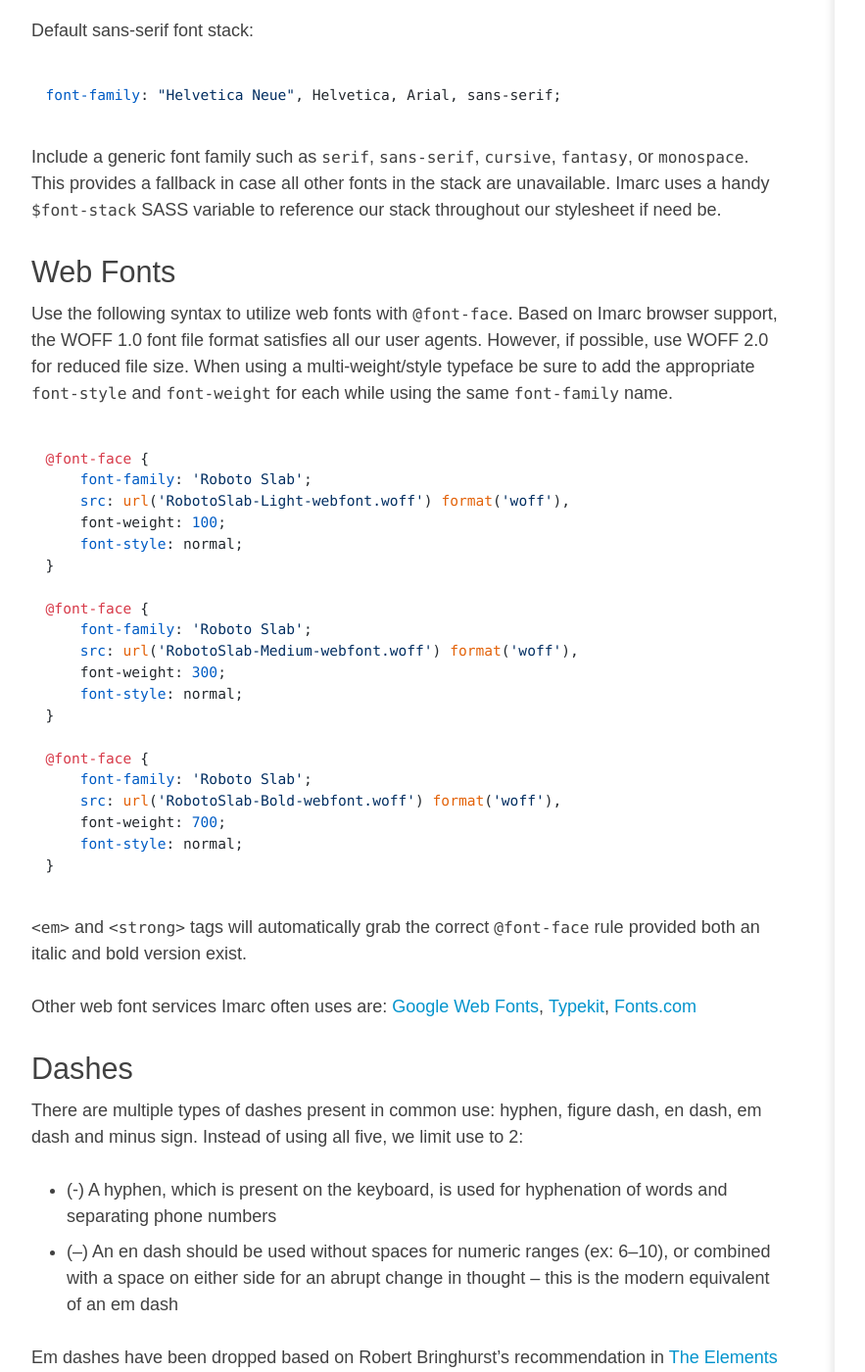
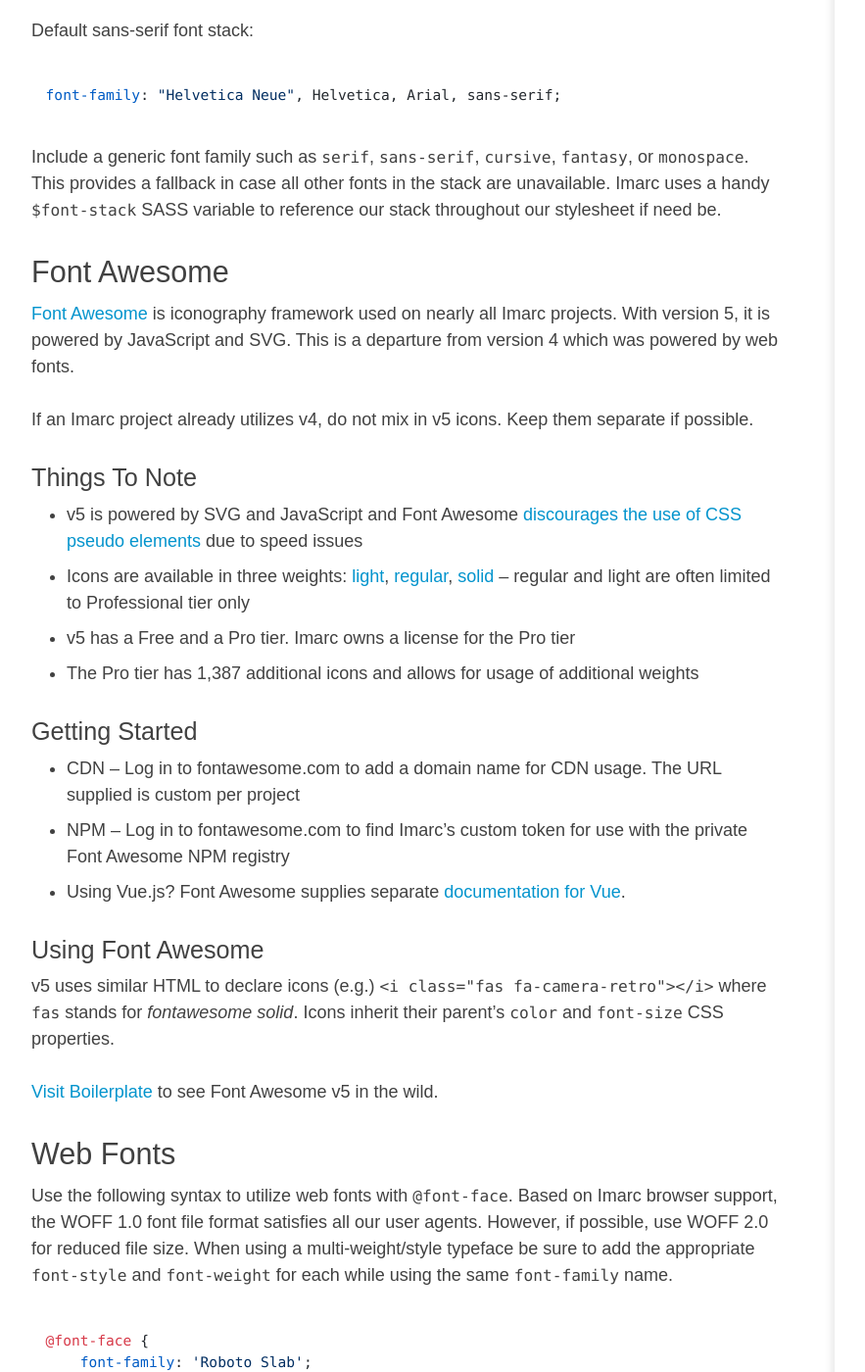
Before and after one commit to imarc/handbook, a Jekyll site: the page built from frontend.markdown, in a window 1280 px wide and 1400 px high, scrolled down 5062 px. Shown: the whole window at 98% size, without its empty margins (88-971 px from the left). Built offline with Jekyll 4.4.1, drawn with Linux system fonts in a browser that asks for light colours; nearby versions of some CDN libraries.

Commit message:
adding font awesome information

```diff
--- a/_layouts/default.html
+++ b/_layouts/default.html
@@ -92,6 +92,7 @@
 		<script src="js/template.js"></script>
 		<script src="//cdnjs.cloudflare.com/ajax/libs/highlight.js/8.5/highlight.min.js"></script>
 		<script>hljs.initHighlightingOnLoad();</script>
+		<script defer src="https://pro.fontawesome.com/releases/v5.0.8/js/all.js" integrity="sha384-816IUmmhAwCMonQiPZBO/PTgzgsjHtpb78rpsLzldhb4HZjFzBl06Z3eu4ZuwHTz" crossorigin="anonymous"></script>
 		<script>
 			(function(i,s,o,g,r,a,m){i['GoogleAnalyticsObject']=r;i[r]=i[r]||function(){
 			(i[r].q=i[r].q||[]).push(arguments)},i[r].l=1*new Date();a=s.createElement(o),
--- a/frontend.markdown
+++ b/frontend.markdown
@@ -152,6 +152,41 @@
 `fantasy`, or `monospace`. This provides a fallback in case all other fonts
 in the stack are unavailable. Imarc uses a handy `$font-stack` SASS variable
 to reference our stack throughout our stylesheet if need be.
+
+
+### Font Awesome
+
+[Font Awesome](https://fontawesome.com) is iconography framework used on nearly all Imarc projects.
+With version 5, it is powered by JavaScript and SVG. This is a departure from
+version 4 which was powered by web fonts.
+
+If an Imarc project already utilizes v4, do not mix in v5 icons. Keep them separate if possible.
+
+#### Things To Note
+* v5 is powered by SVG and JavaScript and Font Awesome <a href="https://fontawesome.com/how-to-use/svg-with-js#pseudo-elements">discourages the use of CSS pseudo elements</a> due to speed issues
+* Icons are available in three weights:
+[light](https://fontawesome.com/icons?d=gallery&s=light),
+[regular](https://fontawesome.com/icons?d=gallery&s=regular),
+[solid](https://fontawesome.com/icons?d=gallery&s=solid) – regular and light are often limited
+to Professional tier only
+* v5 has a Free and a Pro tier. Imarc owns a license for the Pro tier
+* The Pro tier has 1,387 additional icons and allows for usage of additional weights
+
+
+#### Getting Started
+* CDN – Log in to fontawesome.com to add a domain name for CDN usage. The URL supplied is custom
+per project
+* NPM – Log in to fontawesome.com to find Imarc’s custom token for use with the private Font Awesome
+NPM registry
+* Using Vue.js? Font Awesome supplies separate
+<a href="https://fontawesome.com/how-to-use/js-component-packages">documentation for Vue</a>.
+
+#### Using Font Awesome
+v5 uses similar HTML to declare icons (e.g.) `<i class="fas fa-camera-retro"></i>` where `fas`
+stands for <em>fontawesome solid</em>. Icons inherit their parent’s `color` and `font-size` CSS
+properties.
+
+<i class="fal fa-hand-point-right"></i> <a href="http://imarc.github.io/boilerplate/#Iconography">Visit Boilerplate</a> to see Font Awesome v5 in the wild.
 
 ### Web Fonts
 
```
